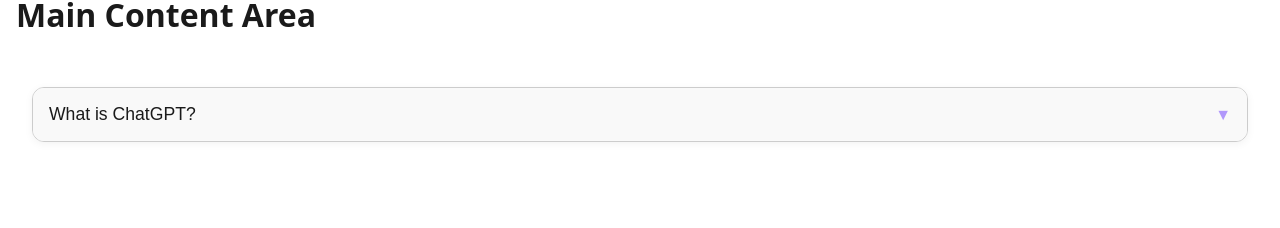
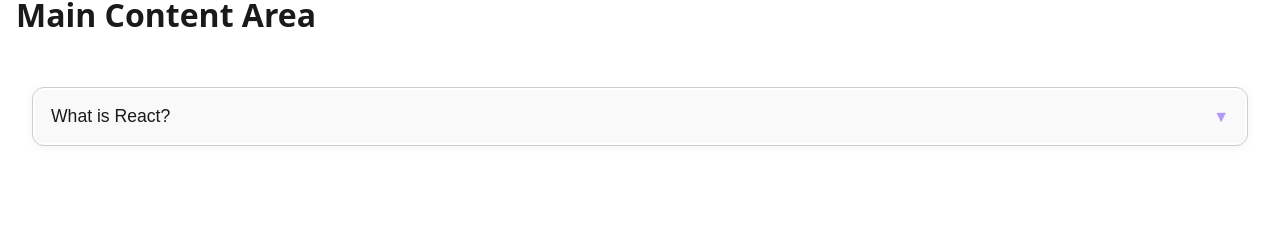
Before and after one commit to MeRahulThakur/React-ResponsiveUI, a React (Vite) app: page / in a window 1280 px wide. Shown: the part 161-389 px from the top of the page. Built offline with nearby package versions, Linux system fonts and the light colour scheme.

Commit message:
Made Accordion component accessible

```diff
--- a/src/UI/Accordion/Accordion.css
+++ b/src/UI/Accordion/Accordion.css
@@ -5,6 +5,7 @@
 }
 
 .accordion-item {
+  padding: 2px;
   border: 1px solid var(--accordion-border);
   border-radius: 12px;
   margin-bottom: 1rem;
@@ -27,7 +28,7 @@
   display: flex;
   justify-content: space-between;
   align-items: center;
-  transition: background 0.2s;
+  transition: background 0.2s, outline 0.2s ease-in-out;
 }
 
 .accordion-header:hover {
@@ -36,6 +37,21 @@
 
 .accordion-header.active {
   color: var(--accent-color);
+}
+
+.accordion-header:focus {
+  outline: 2px solid var(--accent-color);
+  outline-offset: 1px;
+  border-radius: 8px;
+  z-index: 1;
+  position: relative;
+  box-shadow: 0 0 0 3px color-mix(in srgb, var(--accent-color) 30%, transparent);
+  /* background-color: color-mix(in srgb, var(--accent-color) 8%, var(--accordion-header-bg)); */
+}
+
+.accordion-header:focus-visible {
+  /* Prevents focus ring from showing on mouse click */
+  outline: 2px solid var(--accent-color);
 }
 
 .accordion-content {
--- a/src/UI/Accordion/Accordion.tsx
+++ b/src/UI/Accordion/Accordion.tsx
@@ -8,29 +8,48 @@ type AccordionItem = {
 };
 
 const accordionItems: AccordionItem[] = [
-  { id: 1, title: 'What is ChatGPT?', content: 'ChatGPT is an AI developed by OpenAI.' }
+  { id: 1, title: 'What is React?', content: 'React is a JavaScript library for building UIs.' },
 ];
 
 const Accordion: React.FC = () => {
   const [openId, setOpenId] = useState<number | null>(null);
 
   const toggleItem = (id: number) => {
-    setOpenId(openId === id ? null : id);
+    setOpenId((prevId) => (prevId === id ? null : id));
   };
 
   return (
     <div className="expandable-container">
-      {accordionItems.map((item) => (
-        <div key={item.id} className="accordion-item">
-          <button className="accordion-header" onClick={() => toggleItem(item.id)}>
-            <span>{item.title}</span>
-            <span className="chevron">{openId === item.id ? '▲' : '▼'}</span>
-          </button>
-          <div className={`accordion-content ${openId === item.id ? 'open' : ''}`}>
-            <p>{item.content}</p>
+      {accordionItems.map((item) => {
+        const isOpen = openId === item.id;
+        const contentId = `accordion-content-${item.id}`;
+        const headerId = `accordion-header-${item.id}`;
+
+        return (
+          <div key={item.id} className="accordion-item">
+            <button
+              className="accordion-header"
+              onClick={() => toggleItem(item.id)}
+              aria-expanded={isOpen}
+              aria-controls={contentId}
+              id={headerId}
+            >
+              <span>{item.title}</span>
+              <span className="chevron">{isOpen ? '▲' : '▼'}</span>
+            </button>
+
+            <div
+              id={contentId}
+              className={`accordion-content ${isOpen ? 'open' : ''}`}
+              role="region"
+              aria-labelledby={headerId}
+              hidden={!isOpen}
+            >
+              <p>{item.content}</p>
+            </div>
           </div>
-        </div>
-      ))}
+        );
+      })}
     </div>
   );
 };
```
